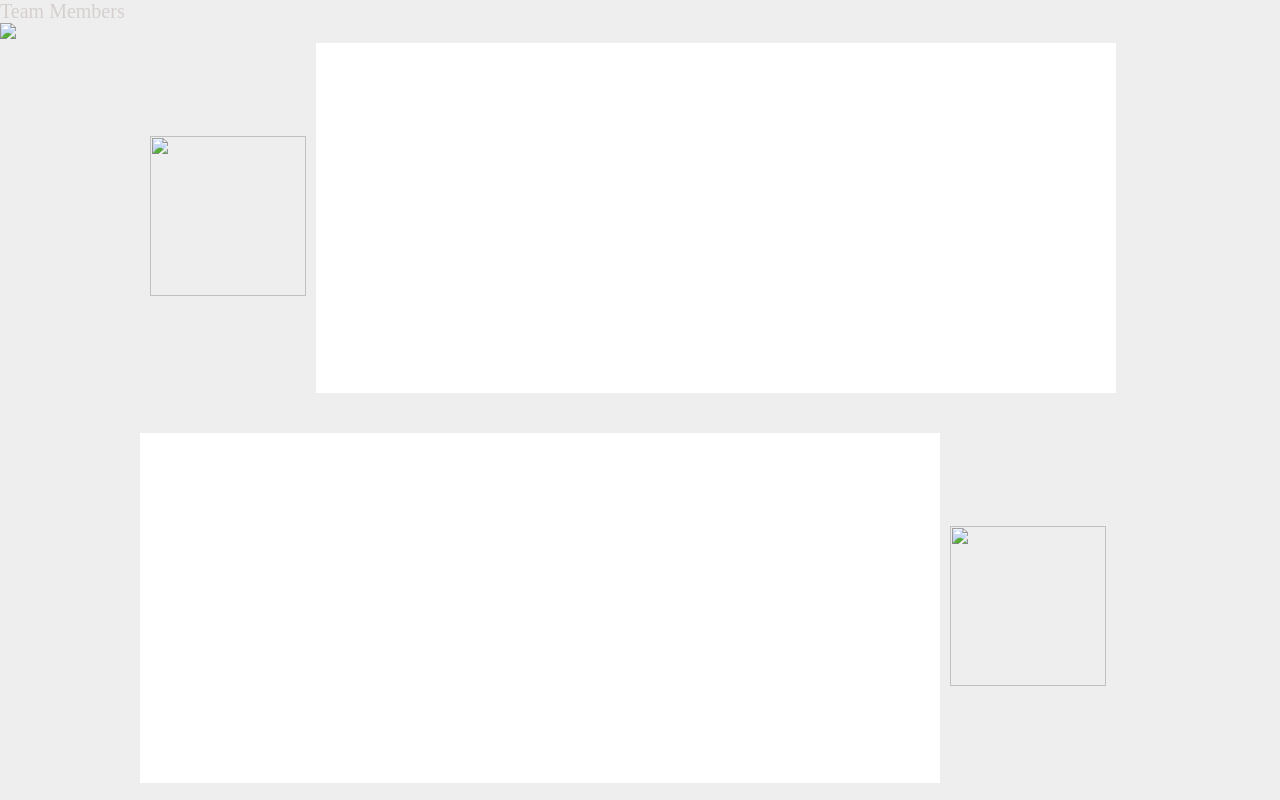
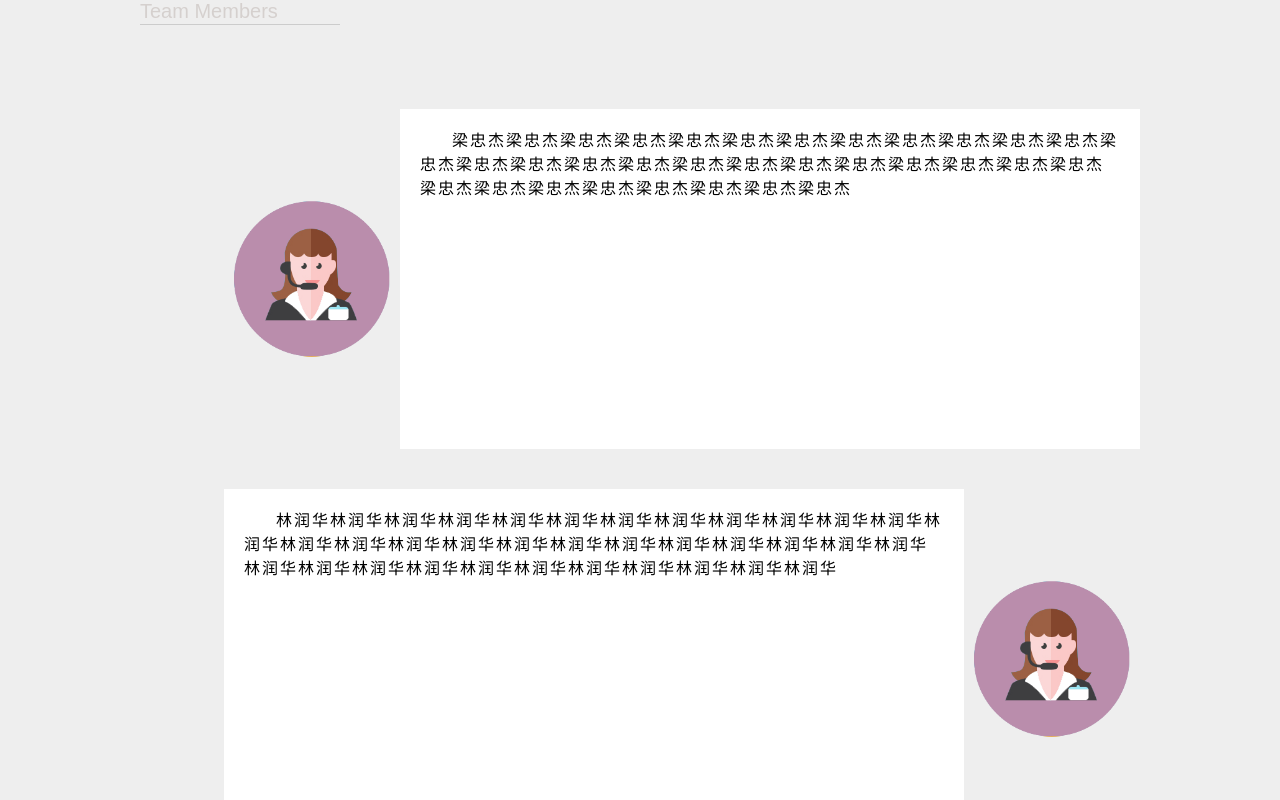
Before and after one commit to ife-kimoji/ife-kimoji.github.io, a plain HTML site: page html/Team Members.html in a window 1280 px wide. Shown: the top 800 px of the page. Drawn offline with Linux system fonts and the light colour scheme; files that its build step writes are made by us from their sources.

Commit message:
完善Team Members的标题显示和队员描述模块

```diff
--- a/css/style.css
+++ b/css/style.css
@@ -21,17 +21,29 @@ body{
 .head span{
 	font-size: 20px;
   	color: #D5D0CE;
+  	font-family: 'Arial Normal', 'Arial';
+  	font-weight: 400;
+  	font-style: normal;
 }
 
-.container img{
-	width: 156px;
-    height: 160px;
-    margin: 0px 10px;
+.head_hr{
+	margin-bottom: 80px;
+	margin-top: -10px;
+}
+
+.content{
+	float: right;
 }
 
 .line{
 	display: table;
 	margin-bottom: 40px;
+}
+
+.line img{
+	width: 156px;
+    height: 160px;
+    margin: 0px 10px;
 }
 
 .img{
@@ -41,7 +53,17 @@ body{
 
 .desc{
 	display: table-cell;
-	width: 800px;
-	height: 350px;
+	width: 700px;
+	height: 300px;
 	background-color: #fff;
+	padding: 20px;
 }
+
+.desc p{
+	text-indent: 2em;
+	line-height: 1.5em;
+	letter-spacing: 2px;
+	font-weight: normal;
+	font-style: normal;
+	font-size: 16px;
+}
--- a/html/Team Members.html
+++ b/html/Team Members.html
@@ -3,40 +3,46 @@
 <head>
 	<meta charset="UTF-8">
 	<title></title>
-	<link rel="stylesheet" type="text/css" href="css/style.css">
+	<link rel="stylesheet" type="text/css" href="../css/style.css">
 </head>
 <body>
+
+	<div class="container">
+
 		<div class="head">
 			<p>
 				<span>Team Members</span>
 			</p>
+			<div class="head_hr">
+				<img src="../img/u26_line.png">
 			</div>
-	<div class="head_hr">
-		<img src="img/u26_line.png">
 		</div>
-	<div class="container">
+
+		<div class="content">
 			<div class="line">
 				<div class="img">
-				<img src="img/u47.png">
+					<img src="../img/u47.png">
 				</div>
 				<div class="desc">
-
+					<p>梁忠杰梁忠杰梁忠杰梁忠杰梁忠杰梁忠杰梁忠杰梁忠杰梁忠杰梁忠杰梁忠杰梁忠杰梁忠杰梁忠杰梁忠杰梁忠杰梁忠杰梁忠杰梁忠杰梁忠杰梁忠杰梁忠杰梁忠杰梁忠杰梁忠杰梁忠杰梁忠杰梁忠杰梁忠杰梁忠杰梁忠杰梁忠杰梁忠杰</p>
 				</div>
 			</div>
 			<div class="line">
 				<div class="desc">
-
+					<p>林润华林润华林润华林润华林润华林润华林润华林润华林润华林润华林润华林润华林润华林润华林润华林润华林润华林润华林润华林润华林润华林润华林润华林润华林润华林润华林润华林润华林润华林润华林润华林润华林润华林润华林润华林润华
+					</p>
 				</div>
 				<div class="img">
-				<img src="img/u47.png">
+					<img src="../img/u47.png">
 				</div>
 			</div>
 			<div class="line">
 				<div class="img">
-				<img src="img/u47.png">
+					<img src="../img/u47.png">
 				</div>
 				<div class="desc">
-
+					<p>沈秀龙沈秀龙沈秀龙沈秀龙沈秀龙沈秀龙沈秀龙沈秀龙沈秀龙沈秀龙沈秀龙沈秀龙沈秀龙沈秀龙沈秀龙沈秀龙沈秀龙沈秀龙沈秀龙沈秀龙沈秀龙沈秀龙沈秀龙沈秀龙沈秀龙沈秀龙沈秀龙沈秀龙沈秀龙沈秀龙沈秀龙沈秀龙沈秀龙沈秀龙沈秀龙沈秀龙沈秀龙沈秀龙沈秀龙沈秀龙沈秀龙沈秀龙沈秀龙沈秀龙沈秀龙沈秀龙沈秀龙沈秀龙</p>
+				</div>
 			</div>
 		</div>
 	</div>
```
Lines whose indentation alone changed are shown as unchanged.
